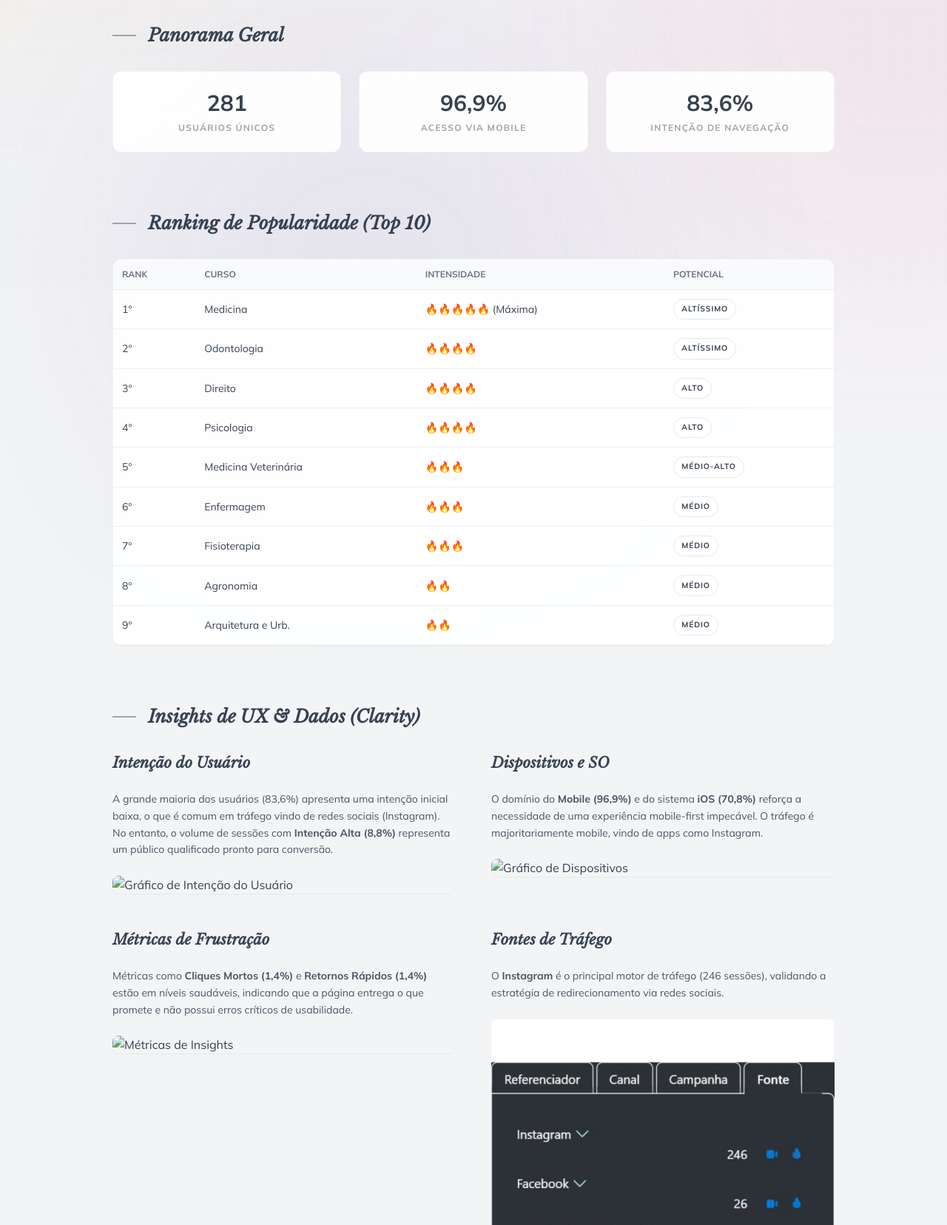
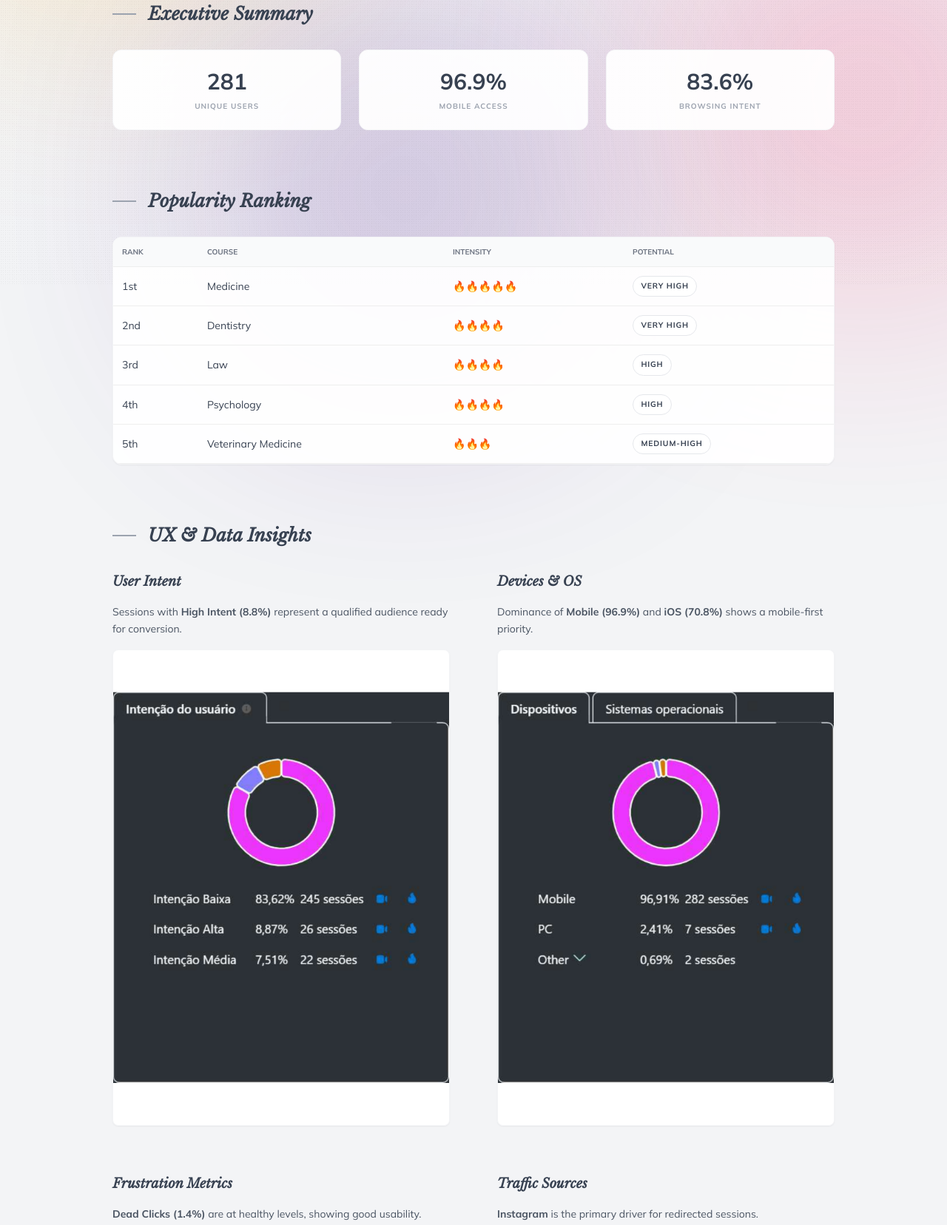
Before and after one commit to anacavalcantedesigner-tech/insights-clarity, a plain HTML site: page index.html in a window 1280 px wide. Shown: the part 416-2072 px from the top of the page at 74% size. Drawn offline with nearby package versions, Linux system fonts and the light colour scheme.

Commit message:
Translate index.html from Portuguese to English

```diff
--- a/index.html
+++ b/index.html
@@ -1,24 +1,26 @@
 <!DOCTYPE html>
-<html lang="pt-BR">
+<html lang="en">
   <head>
     <meta charset="UTF-8" />
     <meta name="viewport" content="width=device-width, initial-scale=1.0" />
-    <title>Estudo de Caso: UniEVANGÉLICA — Clarity Insights | Ana Clara</title>
+    <title>Case Study: UniEVANGÉLICA — Clarity Insights | Ana Clara</title>
 
     <script src="https://cdn.tailwindcss.com"></script>
     <link href="https://fonts.googleapis.com/css2?family=Libre+Baskerville:ital,wght@0,400;0,700;1,400&family=Mulish:wght@300;400;600;700&display=swap" rel="stylesheet" />
     <style>
       :root { --bg: #f3f4f6; --text: #374151; }
-      body { font-family: 'Mulish', sans-serif; background-color: var(--bg); color: var(--text); }
+      body { font-family: 'Mulish', sans-serif; background-color: var(--bg); color: var(--text); overflow-x: hidden; }
       h1, h2, h3, .section-font { font-family: 'Libre Baskerville', serif; }
       .grain { position: fixed; inset: 0; pointer-events: none; z-index: 1; opacity: 0.5; mix-blend-mode: multiply; background-image: radial-gradient(circle, rgba(0,0,0,0.07) 0.7px, transparent 1px), radial-gradient(circle, rgba(0,0,0,0.05) 0.7px, transparent 1px); background-size: 3px 3px, 5px 5px; }
-      .orb { position: fixed; width: 24rem; height: 17rem; border-radius: 9999px; filter: blur(202.9px); opacity: 0.3; pointer-events: none; z-index: 0; }
+      .orb { position: fixed; width: 18rem; height: 18rem; border-radius: 9999px; filter: blur(80px); opacity: 0.3; pointer-events: none; z-index: 0; }
+      @media (min-width: 768px) { .orb { width: 30rem; height: 30rem; filter: blur(150px); } }
       .orb-1 { top: -5rem; left: -5rem; background: #ffaa06; }
       .orb-2 { top: 38%; right: -8rem; background: #e91e63; }
       .orb-3 { bottom: -7rem; left: 24%; background: #4a148c; }
       .soft-card { background: #ffffffee; border: 1px solid #f3f4f6; position: relative; z-index: 20; }
-      .tag { display: inline-block; font-size: 0.65rem; font-weight: 700; letter-spacing: 0.08em; text-transform: uppercase; padding: 0.2rem 0.65rem; border-radius: 999px; border: 1px solid #e5e7eb; background: #fff; color: #374151; }
-      table { width: 100%; border-collapse: collapse; }
+      .tag { display: inline-block; font-size: 0.65rem; font-weight: 700; letter-spacing: 0.08em; text-transform: uppercase; padding: 0.2rem 0.65rem; border-radius: 9999px; border: 1px solid #e5e7eb; background: #fff; color: #374151; }
+      .table-container { width: 100%; overflow-x: auto; -webkit-overflow-scrolling: touch; }
+      table { width: 100%; min-width: 500px; border-collapse: collapse; }
       th, td { padding: 12px; border-bottom: 1px solid #eee; text-align: left; }
     </style>
   </head>
@@ -31,126 +33,121 @@
     <main class="relative z-10 mx-auto max-w-5xl px-6 py-12 lg:py-20">
 
       <nav class="mb-12">
-        <a href="https://anacavalcantedesigner-tech.github.io/portfolio/" class="text-xs font-bold uppercase tracking-widest text-gray-500 hover:text-gray-800 transition-colors">← Voltar ao Portfólio Principal</a>
+        <a href="https://anacavalcantedesigner-tech.github.io/english-portfolio/" class="text-xs font-bold uppercase tracking-widest text-gray-500 hover:text-gray-800 transition-colors">← Back to Main Portfolio</a>
       </nav>
 
       <header class="mb-16">
-        <p class="mb-2 text-xs font-bold uppercase tracking-[0.3em] text-gray-500">Estudo de Caso · UX/UI & Dados</p>
-        <h1 class="mb-6 text-3xl font-bold leading-tight lg:text-5xl">Relatório de Popularidade e Conversão — UniEVANGÉLICA</h1>
+        <p class="mb-2 text-xs font-bold uppercase tracking-[0.3em] text-gray-500">Case Study · UX/UI & Data Analytics</p>
+        <h1 class="mb-6 text-3xl font-bold leading-tight lg:text-5xl">Popularity and Conversion Report — UniEVANGÉLICA</h1>
         <p class="max-w-3xl text-lg leading-relaxed text-gray-600">
-          Análise de comportamento do usuário e performance da página de cursos presenciais utilizando <strong>Microsoft Clarity</strong>. Este estudo identifica os cursos de maior interesse, valida estratégias de tráfego e projeta taxas de conversão baseadas em dados reais.
+          User behavior analysis and performance tracking using <strong>Microsoft Clarity</strong>. This study identifies high-interest courses and validates traffic strategies based on real data.
         </p>
       </header>
 
       <section class="mb-20">
-        <h2 class="mb-8 flex items-center text-2xl font-bold italic"><span class="mr-4 h-[2px] w-8 bg-gray-400"></span> Panorama Geral</h2>
+        <h2 class="mb-8 flex items-center text-xl md:text-2xl font-bold italic"><span class="mr-4 h-[2px] w-8 bg-gray-400"></span> Executive Summary</h2>
         <div class="grid grid-cols-1 md:grid-cols-3 gap-6">
           <div class="soft-card rounded-xl p-6 text-center">
             <p class="text-3xl font-bold">281</p>
-            <p class="text-xs font-bold uppercase tracking-widest text-gray-400 mt-2">Usuários Únicos</p>
+            <p class="text-[10px] font-bold uppercase tracking-widest text-gray-400 mt-2">Unique Users</p>
           </div>
           <div class="soft-card rounded-xl p-6 text-center">
-            <p class="text-3xl font-bold">96,9%</p>
-            <p class="text-xs font-bold uppercase tracking-widest text-gray-400 mt-2">Acesso via Mobile</p>
+            <p class="text-3xl font-bold">96.9%</p>
+            <p class="text-[10px] font-bold uppercase tracking-widest text-gray-400 mt-2">Mobile Access</p>
           </div>
           <div class="soft-card rounded-xl p-6 text-center">
-            <p class="text-3xl font-bold">83,6%</p>
-            <p class="text-xs font-bold uppercase tracking-widest text-gray-400 mt-2">Intenção de Navegação</p>
+            <p class="text-3xl font-bold">83.6%</p>
+            <p class="text-[10px] font-bold uppercase tracking-widest text-gray-400 mt-2">Browsing Intent</p>
           </div>
         </div>
       </section>
 
       <section class="mb-20">
-        <h2 class="mb-8 flex items-center text-2xl font-bold italic"><span class="mr-4 h-[2px] w-8 bg-gray-400"></span> Ranking de Popularidade (Top 10)</h2>
-        <div class="soft-card rounded-xl overflow-hidden shadow-sm">
+        <h2 class="mb-8 flex items-center text-xl md:text-2xl font-bold italic"><span class="mr-4 h-[2px] w-8 bg-gray-400"></span> Popularity Ranking</h2>
+        <div class="table-container soft-card rounded-xl shadow-sm">
           <table>
-            <thead class="bg-gray-50 text-xs font-bold uppercase text-gray-500">
+            <thead class="bg-gray-50 text-[10px] font-bold uppercase text-gray-500">
               <tr>
                 <th>Rank</th>
-                <th>Curso</th>
-                <th>Intensidade</th>
-                <th>Potencial</th>
+                <th>Course</th>
+                <th>Intensity</th>
+                <th>Potential</th>
               </tr>
             </thead>
             <tbody class="text-sm">
-              <tr><td>1º</td><td>Medicina</td><td>🔥🔥🔥🔥🔥 (Máxima)</td><td><span class="tag">Altíssimo</span></td></tr>
-              <tr><td>2º</td><td>Odontologia</td><td>🔥🔥🔥🔥</td><td><span class="tag">Altíssimo</span></td></tr>
-              <tr><td>3º</td><td>Direito</td><td>🔥🔥🔥🔥</td><td><span class="tag">Alto</span></td></tr>
-              <tr><td>4º</td><td>Psicologia</td><td>🔥🔥🔥🔥</td><td><span class="tag">Alto</span></td></tr>
-              <tr><td>5º</td><td>Medicina Veterinária</td><td>🔥🔥🔥</td><td><span class="tag">Médio-Alto</span></td></tr>
-              <tr><td>6º</td><td>Enfermagem</td><td>🔥🔥🔥</td><td><span class="tag">Médio</span></td></tr>
-              <tr><td>7º</td><td>Fisioterapia</td><td>🔥🔥🔥</td><td><span class="tag">Médio</span></td></tr>
-              <tr><td>8º</td><td>Agronomia</td><td>🔥🔥</td><td><span class="tag">Médio</span></td></tr>
-              <tr><td>9º</td><td>Arquitetura e Urb.</td><td>🔥🔥</td><td><span class="tag">Médio</span></td></tr>
+              <tr><td>1st</td><td>Medicine</td><td>🔥🔥🔥🔥🔥</td><td><span class="tag">Very High</span></td></tr>
+              <tr><td>2nd</td><td>Dentistry</td><td>🔥🔥🔥🔥</td><td><span class="tag">Very High</span></td></tr>
+              <tr><td>3rd</td><td>Law</td><td>🔥🔥🔥🔥</td><td><span class="tag">High</span></td></tr>
+              <tr><td>4th</td><td>Psychology</td><td>🔥🔥🔥🔥</td><td><span class="tag">High</span></td></tr>
+              <tr><td>5th</td><td>Veterinary Medicine</td><td>🔥🔥🔥</td><td><span class="tag">Medium-High</span></td></tr>
             </tbody>
           </table>
         </div>
       </section>
 
       <section class="mb-20">
-        <h2 class="mb-8 flex items-center text-2xl font-bold italic"><span class="mr-4 h-[2px] w-8 bg-gray-400"></span> Insights de UX & Dados (Clarity)</h2>
+        <h2 class="mb-8 flex items-center text-xl md:text-2xl font-bold italic"><span class="mr-4 h-[2px] w-8 bg-gray-400"></span> UX & Data Insights</h2>
 
-        <div class="grid grid-cols-1 md:grid-cols-2 gap-12">
-          <div class="space-y-6">
-            <h3 class="text-xl font-bold italic">Intenção do Usuário</h3>
-            <p class="text-gray-600 leading-relaxed text-sm">
-              A grande maioria dos usuários (83,6%) apresenta uma intenção inicial baixa, o que é comum em tráfego vindo de redes sociais (Instagram). No entanto, o volume de sessões com <strong>Intenção Alta (8,8%)</strong> representa um público qualificado pronto para conversão.
+        <div class="grid grid-cols-1 md:grid-cols-2 gap-10 md:gap-16">
+          <div class="space-y-4">
+            <h3 class="text-lg font-bold italic">User Intent</h3>
+            <p class="text-gray-600 text-sm leading-relaxed">
+              Sessions with <strong>High Intent (8.8%)</strong> represent a qualified audience ready for conversion.
             </p>
-            <img src="assets/clarity_page-03.jpg" alt="Gráfico de Intenção do Usuário" class="w-full rounded-lg shadow-sm" />
+            <img src="assets/clarity_page-03.png" alt="Intent Chart" class="w-full rounded-lg shadow-sm border border-gray-100" />
           </div>
 
-          <div class="space-y-6">
-            <h3 class="text-xl font-bold italic">Dispositivos e SO</h3>
-            <p class="text-gray-600 leading-relaxed text-sm">
-              O domínio do <strong>Mobile (96,9%)</strong> e do sistema <strong>iOS (70,8%)</strong> reforça a necessidade de uma experiência mobile-first impecável. O tráfego é majoritariamente mobile, vindo de apps como Instagram.
+          <div class="space-y-4">
+            <h3 class="text-lg font-bold italic">Devices & OS</h3>
+            <p class="text-gray-600 text-sm leading-relaxed">
+              Dominance of <strong>Mobile (96.9%)</strong> and <strong>iOS (70.8%)</strong> shows a mobile-first priority.
             </p>
-            <img src="assets/clarity_page-08.jpg" alt="Gráfico de Dispositivos" class="w-full rounded-lg shadow-sm" />
+            <img src="assets/clarity_page-08.png" alt="Devices Chart" class="w-full rounded-lg shadow-sm border border-gray-100" />
           </div>
 
-          <div class="space-y-6">
-            <h3 class="text-xl font-bold italic">Métricas de Frustração</h3>
-            <p class="text-gray-600 leading-relaxed text-sm">
-              Métricas como <strong>Cliques Mortos (1,4%)</strong> e <strong>Retornos Rápidos (1,4%)</strong> estão em níveis saudáveis, indicando que a página entrega o que promete e não possui erros críticos de usabilidade.
+          <div class="space-y-4">
+            <h3 class="text-lg font-bold italic">Frustration Metrics</h3>
+            <p class="text-gray-600 text-sm leading-relaxed">
+              <strong>Dead Clicks (1.4%)</strong> are at healthy levels, showing good usability.
             </p>
-            <img src="assets/clarity_page-01.jpg" alt="Métricas de Insights" class="w-full rounded-lg shadow-sm" />
+            <img src="assets/clarity_page-01.png" alt="Metrics Chart" class="w-full rounded-lg shadow-sm border border-gray-100" />
           </div>
 
-          <div class="space-y-6">
-            <h3 class="text-xl font-bold italic">Fontes de Tráfego</h3>
-            <p class="text-gray-600 leading-relaxed text-sm">
-              O <strong>Instagram</strong> é o principal motor de tráfego (246 sessões), validando a estratégia de redirecionamento via redes sociais.
+          <div class="space-y-4">
+            <h3 class="text-lg font-bold italic">Traffic Sources</h3>
+            <p class="text-gray-600 text-sm leading-relaxed">
+              <strong>Instagram</strong> is the primary driver for redirected sessions.
             </p>
-            <img src="assets/clarity_page-11.png" alt="Fontes de Tráfego" class="w-full rounded-lg shadow-sm" />
+            <img src="assets/clarity_page-11.png" alt="Traffic Chart" class="w-full rounded-lg shadow-sm border border-gray-100" />
           </div>
         </div>
       </section>
 
       <section class="mb-20">
-        <h2 class="mb-8 flex items-center text-2xl font-bold italic"><span class="mr-4 h-[2px] w-8 bg-gray-400"></span> Análise Estratégica</h2>
+        <h2 class="mb-8 flex items-center text-xl md:text-2xl font-bold italic"><span class="mr-4 h-[2px] w-8 bg-gray-400"></span> Strategic Analysis</h2>
         <div class="grid grid-cols-1 md:grid-cols-2 gap-8">
           <div class="soft-card rounded-xl p-8">
-            <h3 class="mb-4 text-lg font-bold">Validação da Estratégia</h3>
+            <h3 class="mb-4 text-lg font-bold">Strategy Validation</h3>
             <p class="text-sm text-gray-600 leading-relaxed">
-              A análise confirma que o público de Medicina e Odontologia é o mais engajado. A estratégia de redirecionamento está funcionando, mas há espaço para otimizar a conversão de usuários de "Intenção Média" para "Alta" através de retargeting focado nos cursos do Top 3.
+              The analysis confirms that the Medicine and Dentistry audiences are the most engaged. This validates the redirection strategy and highlights opportunities for focused retargeting.
             </p>
           </div>
           <div class="soft-card rounded-xl p-8">
-            <h3 class="mb-4 text-lg font-bold">Projeção de Conversão</h3>
+            <h3 class="mb-4 text-lg font-bold">Conversion Projection</h3>
             <p class="text-sm text-gray-600 leading-relaxed">
-              Com base no CTR observado e no volume de cliques nos cursos premium, projeta-se um potencial de vendas elevado para o próximo ciclo, especialmente se a experiência mobile for otimizada para reduzir o tempo de carregamento em conexões 4G/5G.
+              Based on observed CTR for premium courses, we project high sales potential for the next cycle, focusing on further mobile optimization for better accessibility.
             </p>
           </div>
         </div>
       </section>
 
       <footer class="mt-20 border-t border-gray-200 pt-12 text-center">
-        <h2 class="section-font mb-4 text-2xl font-bold italic">Gostou dessa análise?</h2>
-        <p class="mb-8 text-gray-600">Dados sem estratégia são apenas números. Vamos transformar seu projeto em resultados.</p>
-        <a href="https://wa.me/message/CJ5qPU" target="_blank" class="inline-flex items-center rounded-full bg-gray-800 px-8 py-3 text-sm font-bold uppercase tracking-widest text-white hover:bg-gray-700 transition-all shadow-lg">
-          Solicitar Análise Similar
+        <h2 class="section-font mb-4 text-2xl font-bold italic">Interested in this analysis?</h2>
+        <a href="https://w.app/zpm6y9" target="_blank" class="inline-flex items-center rounded-full bg-gray-800 px-8 py-3 text-sm font-bold uppercase tracking-widest text-white hover:bg-gray-700 shadow-lg transition-all">
+          Request Similar Analysis
         </a>
-        <div class="mt-20 text-xs font-bold uppercase tracking-widest text-gray-400">
-          © 2026 Ana Clara Amorim Cavalcante • Anápolis, GO
+        <div class="mt-20 text-[10px] font-bold uppercase tracking-widest text-gray-400">
+          © 2026 Ana Clara Amorim Cavalcante • Anápolis, Brazil
         </div>
       </footer>
 
```
